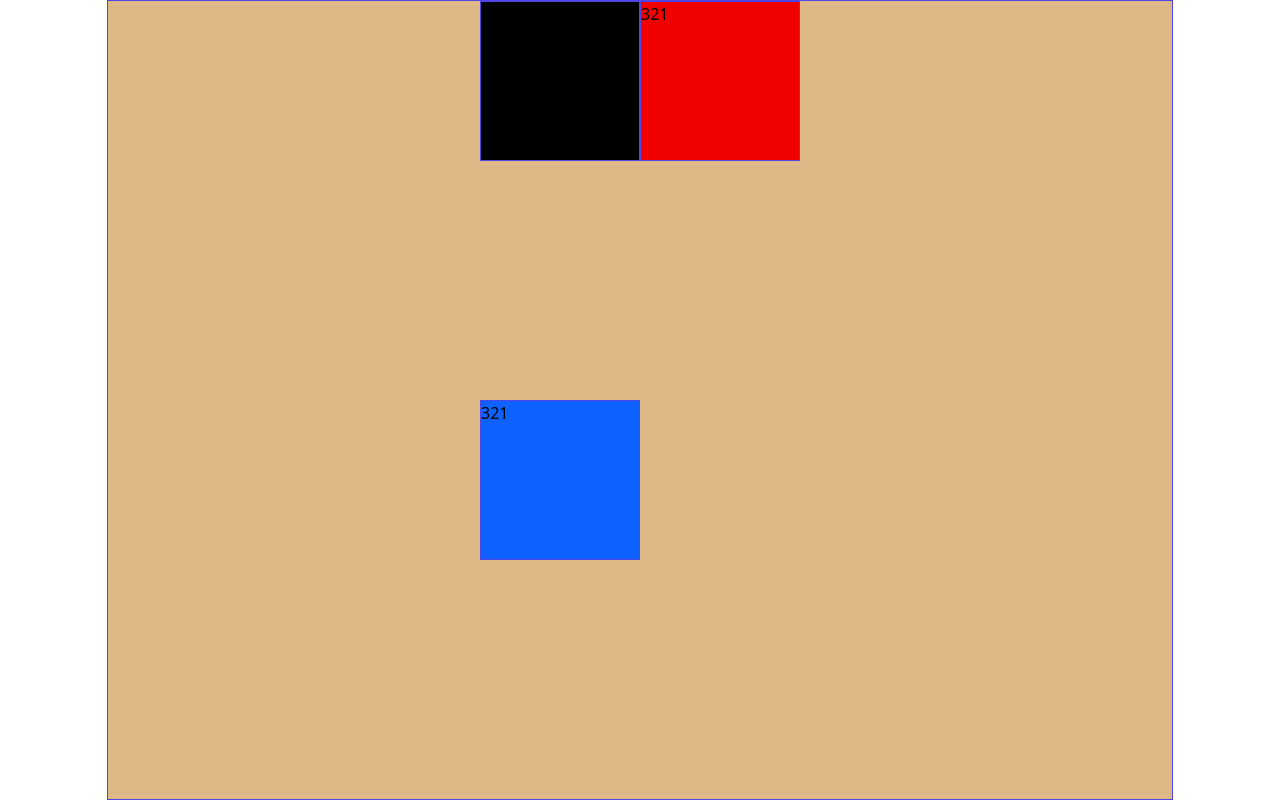
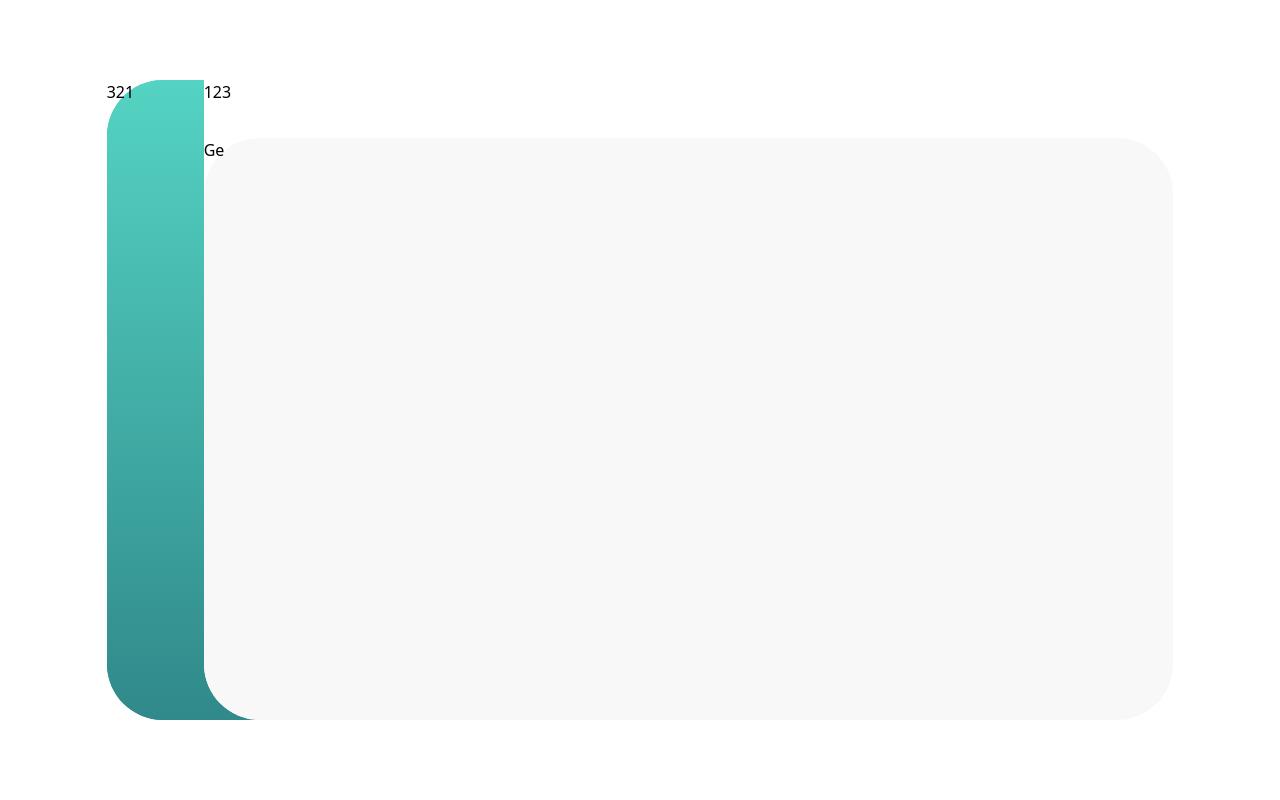
Before and after one commit to sohodoll/h2o, a React (Vite) app: page / in a window 1280 px wide. Built offline with nearby package versions, Linux system fonts and the light colour scheme.

Commit message:
feat: edit layout

```diff
--- a/src/components/DatabasePage/DatabasePage.tsx
+++ b/src/components/DatabasePage/DatabasePage.tsx
@@ -4,7 +4,7 @@ import styles from './styles.module.css';
 export const DatabasePage = () => {
   return (
     <div
-      className={`grid mx-auto justify-center w-5/6 h-screen border border-indigo-600 ${styles.wrapper}`}
+      className={`absolute inset-0 grid m-auto justify-center w-5/6 h-[80vh] ${styles.wrapper}`}
     >
       <Header />
       <Main />
--- a/src/components/DatabasePage/styles.module.css
+++ b/src/components/DatabasePage/styles.module.css
@@ -1,4 +1,9 @@
 .wrapper {
-  background-color: burlywood;
-  grid-template-areas: 'navbar header' 'navbar main';
+  grid-template-areas:
+    'navbar header'
+    'navbar main';
+  background: linear-gradient(180deg, #54d3c2 0%, #30898a 100%);
+  grid-template-columns: 1fr 10fr;
+  grid-template-rows: 1fr 10fr;
+  border-radius: 56px;
 }
--- a/src/components/Header/Header.tsx
+++ b/src/components/Header/Header.tsx
@@ -1,9 +1,5 @@
 import styles from './styles.module.css';
 
 export const Header = () => {
-  return (
-    <header className={`w-40 h-40 border border-indigo-600 ${styles.header}`}>
-      123
-    </header>
-  );
+  return <header className={`${styles.header}`}>123</header>;
 };
--- a/src/components/Header/styles.module.css
+++ b/src/components/Header/styles.module.css
@@ -1,4 +1,5 @@
 .header {
-  background-color: black;
-  grid-area: 'header';
+  background-color: white;
+  overflow: hidden;
+  grid-area: header;
 }
--- /dev/null
+++ b/src/components/Main/GeneralEmployeesPage/GeneralEmployeesPage.tsx
@@ -0,0 +1,7 @@
+import styles from './styles.module.css';
+
+export const GeneralEmployeesPage = () => {
+  return (
+    <div className={`w-full h-full ${styles.generalEmployeesPage}`}>Ge</div>
+  );
+};
--- /dev/null
+++ b/src/components/Main/GeneralEmployeesPage/index.ts
@@ -0,0 +1 @@
+export { GeneralEmployeesPage } from './GeneralEmployeesPage';
--- /dev/null
+++ b/src/components/Main/GeneralEmployeesPage/styles.module.css
@@ -0,0 +1,4 @@
+.generalEmployeesPage {
+  background-color: #f8f8f8;
+  border-radius: 56px;
+}
--- a/src/components/Main/Main.tsx
+++ b/src/components/Main/Main.tsx
@@ -1,9 +1,10 @@
+import { GeneralEmployeesPage } from './GeneralEmployeesPage';
 import styles from './styles.module.css';
 
 export const Main = () => {
   return (
-    <main className={`w-40 h-40 border border-indigo-600 ${styles.main}`}>
-      321
+    <main className={`${styles.main}`}>
+      <GeneralEmployeesPage />
     </main>
   );
 };
--- a/src/components/Main/styles.module.css
+++ b/src/components/Main/styles.module.css
@@ -1,4 +1,5 @@
 .main {
-  background-color: rgb(241, 0, 0);
-  grid-area: 'main';
+  background-color: #ffffff;
+  border-bottom-left-radius: 56px;
+  grid-area: main;
 }
--- a/src/components/Navbar/Navbar.tsx
+++ b/src/components/Navbar/Navbar.tsx
@@ -1,9 +1,5 @@
 import styles from './styles.module.css';
 
 export const Navbar = () => {
-  return (
-    <nav className={`w-40 h-40 border border-indigo-600 ${styles.navbar}`}>
-      321
-    </nav>
-  );
+  return <nav className={`${styles.navbar}`}>321</nav>;
 };
--- a/src/components/Navbar/styles.module.css
+++ b/src/components/Navbar/styles.module.css
@@ -1,4 +1,7 @@
 .navbar {
-  background-color: rgb(14, 98, 255);
-  grid-area: 'navbar';
+  background: linear-gradient(180deg, #54d3c2 0%, #30898a 100%);
+  grid-area: navbar;
+  border-bottom-left-radius: 56px;
+  border-top-left-radius: 56px;
+  border-width: 0px;
 }
```
